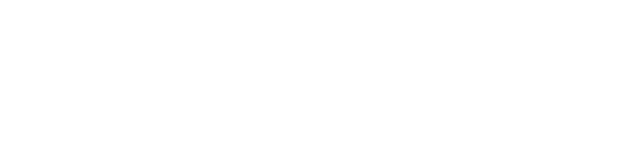
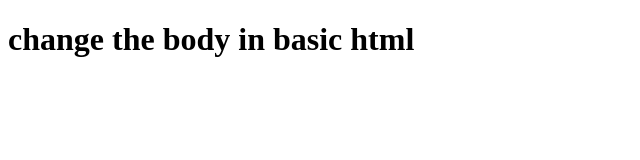
Before and after one commit to moseskede/digikala, a plain HTML site: page index.html in a window 1280 px wide. Shown: the whole page, without its empty margins (0-640 px from the left). Drawn offline with Linux system fonts and the light colour scheme.

Commit message:
change the body
change the body in basic html

```diff
--- a/index.html
+++ b/index.html
@@ -4,6 +4,6 @@
 	<title>first pract for github</title>
 </head>
 <body>
-
+	<h1>change the body in basic html</h1>
 </body>
 </html>
```
